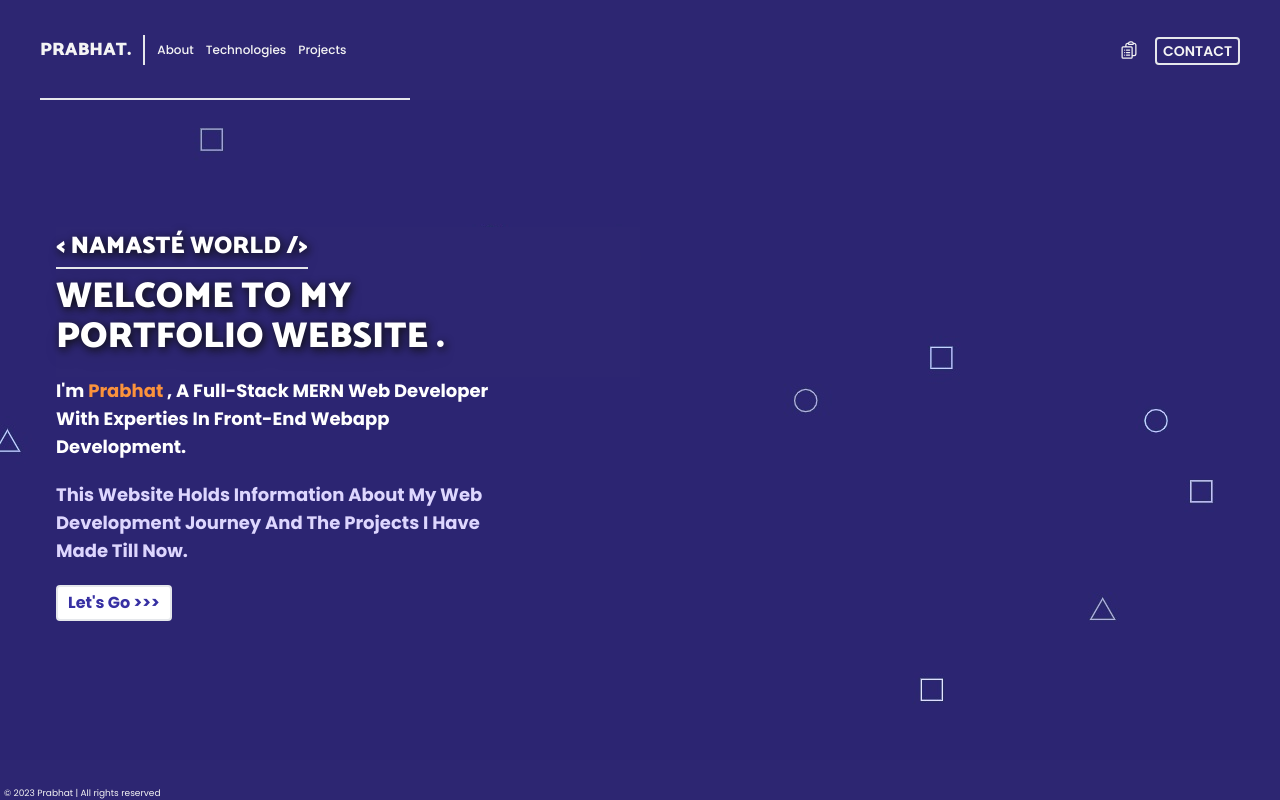
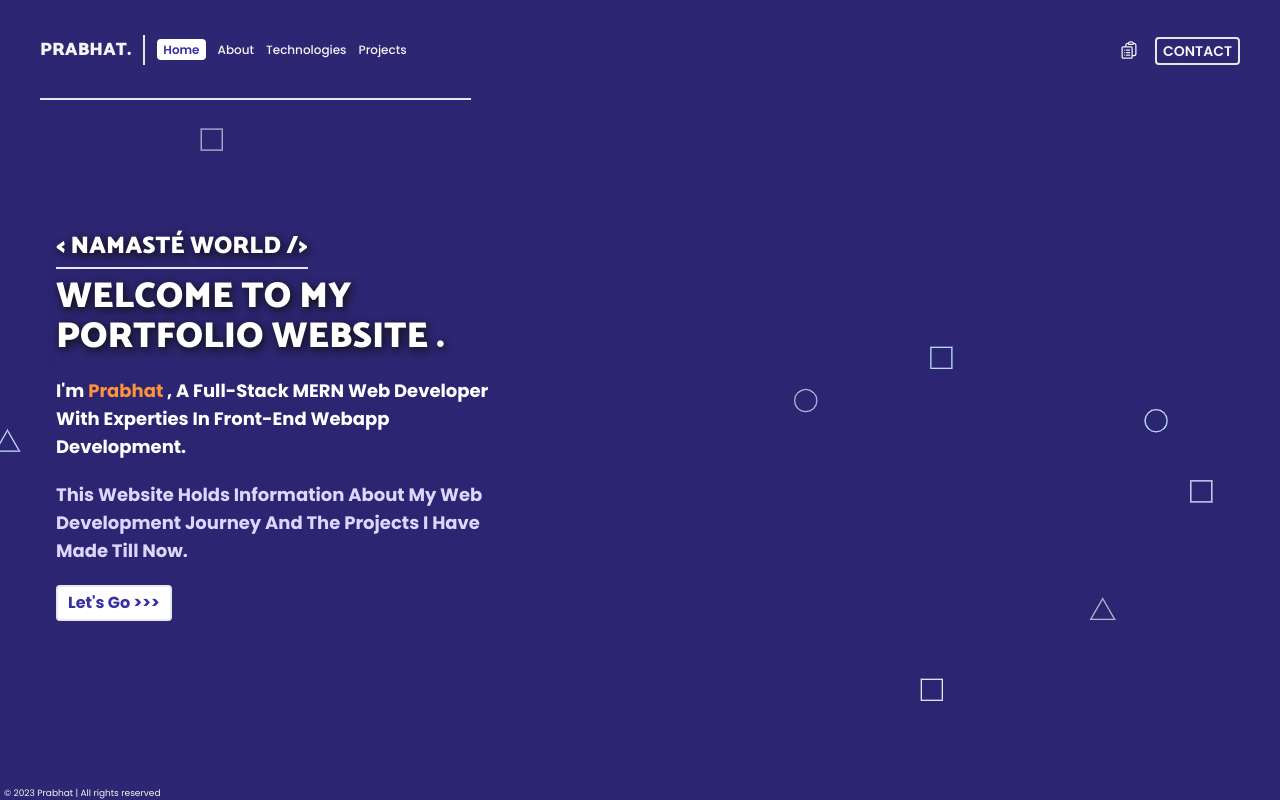
Before and after one commit to Gohan-18/Portfolio-WebsiteV2.0, a React (Vite) app in the folder Portfolio-WebsiteV2.0/: page / in a window 1280 px wide. Built offline with nearby package versions, Linux system fonts and the light colour scheme.

Commit message:
added home button

```diff
--- a/Portfolio-WebsiteV2.0/src/components/Header.tsx
+++ b/Portfolio-WebsiteV2.0/src/components/Header.tsx
@@ -1,13 +1,11 @@
 import { useContext, useEffect } from "react";
 import { useNavigate } from "react-router-dom";
 import { AppContext } from "../App";
-import HeroImg from "../assets/Hero-Image.png"
+import HeroImg from "../assets/Hero-Image.png";
 const Header = () => {
-
   const { activeFilter, setActiveFilter } = useContext(AppContext);
   const navigate = useNavigate();
   // const { activeFilter } = useContext(AppContext);
-
 
   useEffect(() => {
     setActiveFilter("");
@@ -16,52 +14,56 @@ const Header = () => {
   // bg-small-screen-banner sm:bg-bubble-bg
   return (
     <>
-      <section className="z-5 animate__animated animate__fadeIn flex h-screen bg-polygon-bg w-full flex-wrap  bg-no-repeat px-4 lg:px-14">
-        <div
-          className="w-full lg:w-1/2 padding-top mt-20 md:mt-10 max-w-4xl lg:mt-20 pb-10 lg:pt-2 flex flex-col items-center justify-start lg:items-start lg:justify-center"
-        >
-          <div className="animate__animated animate__fadeInDown w-full bg-dark-blue flex items-center justify-center flex-col lg:items-start ">
-            <h2 className="hero-text w-full max-w-md lg:w-fit text-center lg:text-start border-b-2 font-catamaran md:pb-1 lg:pb-0 text-lg md:text-2xl font-black uppercase leading-8 lg:leading-10 text-white shadow-black drop-shadow-lg">
+      <section className="z-5 animate__animated animate__fadeIn flex h-screen w-full flex-wrap justify-center bg-polygon-bg  bg-no-repeat px-4 lg:px-14">
+        <section className="flex max-w-7xl justify-center ">
+          <div className="padding-top mt-20 flex w-full flex-col  items-center justify-start pb-10 md:mt-10 lg:mt-20 lg:w-1/2 lg:items-start lg:justify-center lg:pt-2">
+            <div className="animate__animated animate__fadeInDown flex w-full flex-col items-center justify-center bg-dark-blue lg:items-start ">
+              <h2 className="hero-text w-full max-w-md border-b-2 text-center font-catamaran text-lg font-black uppercase leading-8 text-white shadow-black drop-shadow-lg md:pb-1 md:text-2xl lg:w-fit lg:pb-0 lg:text-start lg:leading-10">
                 {`< Namasté world />`}
               </h2>
               {/* <h2 className=" line-throug w-fit pt-16 font-poppins text-sm font-medium uppercase leading-6 text-orange-400 shadow-black drop-shadow-lg">
               {`< Hello world />`}
             </h2> */}
-            <h2 className="hero-text text-center max-w-md lg:text-start w-full pt-2 font-catamaran text-3xl md:text-4xl font-black uppercase leading-8 lg:leading-10 text-white shadow-black drop-shadow-lg">
+              <h2 className="hero-text w-full max-w-md pt-2 text-center font-catamaran text-3xl font-black uppercase leading-8 text-white shadow-black drop-shadow-lg md:text-4xl lg:text-start lg:leading-10">
                 Welcome to my
               </h2>
-            <h2 className="hero-text text-center lg:text-start pb-5 font-catamaran text-2xl md:text-4xl font-black uppercase leading-10 text-white shadow-black drop-shadow-lg">
+              <h2 className="hero-text pb-5 text-center font-catamaran text-2xl font-black uppercase leading-10 text-white shadow-black drop-shadow-lg md:text-4xl lg:text-start">
                 portfolio website .
               </h2>
             </div>
-          <h3 className="animate__animated  animate__fadeInDown animate__delay-1s text-center lg:text-start pb-5 font-poppins text-sm md:text-lg font-bold capitalize leading-6 text-white max-w-md">
+            <h3 className="animate__animated  animate__fadeInDown animate__delay-1s max-w-md pb-5 text-center font-poppins text-sm font-bold capitalize leading-6 text-white md:text-lg lg:text-start">
               I'm <span className="text-orange-400 ">Prabhat</span> , a
-            Full-Stack <span title="MongoDB ExpressJS React NodeJs" >MERN</span> web developer with experties in Front-End webapp
-            development.
+              Full-Stack{" "}
+              <span title="MongoDB ExpressJS React NodeJs">MERN</span> web
+              developer with experties in Front-End webapp development.
             </h3>
-          <h3 className="animate__animated animate__fadeInDown animate__delay-2s text-center lg:text-start pb-5 font-poppins text-sm md:text-lg font-bold capitalize leading-6 text-violet-200 max-w-md">
-            This website holds information about my web development journey and
-            the projects i have made till now.
+            <h3 className="animate__animated animate__fadeInDown animate__delay-2s max-w-md pb-5 text-center font-poppins text-sm font-bold capitalize leading-6 text-violet-200 md:text-lg lg:text-start">
+              This website holds information about my web development journey
+              and the projects i have made till now.
             </h3>
             <button
-            className= "animate__animated animate__fadeIn animate__delay-3s w-fit rounded border-2 bg-white px-2.5 py-1 font-poppins text-base font-bold leading-6 text-indigo-800 transition-all duration-300 hover:bg-orange-500 hover:text-wht  "
-            onClick={() => navigate('/About')}
+              className="animate__animated animate__fadeIn animate__delay-3s w-fit rounded border-2 bg-white px-2.5 py-1 font-poppins text-base font-bold leading-6 text-indigo-800 transition-all duration-300 hover:bg-orange-500 hover:text-wht  "
+              onClick={() => navigate("/About")}
             >
               {`Let's Go >>>`}
             </button>
           </div>
 
-        <div className="animate__animated animate__fadeIn h-full hidden lg:flex items-center justify-center pb-14  lg:w-1/2 w-full">
+          <div className="animate__animated animate__fadeIn hidden h-full w-full items-center justify-center pb-14  lg:flex lg:w-1/2">
             <span>
               <img src={HeroImg} alt="Hero image" />
             </span>
-
           </div>
-        <div className='fixed bottom-0 left-1 hidden md:flex rounded-sm' >
-          <strong className={`text-xxs font-poppins font-normal ${activeFilter === 'Contact' ? "text-dark-blue" : "text-wht"} `} >
+          <div className="fixed bottom-0 left-1 hidden rounded-sm md:flex">
+            <strong
+              className={`font-poppins text-xxs font-normal ${
+                activeFilter === "Contact" ? "text-dark-blue" : "text-wht"
+              } `}
+            >
               © 2023 Prabhat | All rights reserved
             </strong>
           </div>
+        </section>
       </section>
     </>
   );
--- a/Portfolio-WebsiteV2.0/src/components/Navbar.tsx
+++ b/Portfolio-WebsiteV2.0/src/components/Navbar.tsx
@@ -70,7 +70,21 @@ function Navbar() {
                   PRABHAT.
                 </Link>
               </li>
-              {["About", "Technologies", "Projects"].map((item, index) => (
+              <li>
+                  <Link
+                    to={`/`}
+                    // href={`#${item}`}
+                    onClick={() => setActiveFilter("")}
+                    className={`cursor-pointer rounded font-poppins text-xs font-medium ${
+                      activeFilter === ""
+                        ? "bg-white px-1.5 py-0.5 text-sm font-semibold text-indigo-800 "
+                        : "hover:bg-white hover:px-1.5 hover:py-0.5 hover:text-sm hover:font-semibold hover:text-indigo-800"
+                    } text-center leading-6 transition-all duration-500 `}
+                  >
+                    Home
+                  </Link>
+                </li>
+              {[ "About", "Technologies", "Projects"].map((item, index) => (
                 <li key={index}>
                   <Link
                     to={`/${item}`}
@@ -116,6 +130,22 @@ function Navbar() {
             toggle ? " h-screen" : "h-0"
           } border-b-8 border-wht transition-all duration-500 `}
         >
+          <Link
+              to={`/`}
+              onClick={() => {
+                setActiveFilter('');
+                setToggle(!toggle);
+              }}
+              className={`cursor-pointer rounded font-poppins text-sm font-medium uppercase ${
+                activeFilter === ""
+                  ? "bg-white px-1.5 py-0.5 text-sm font-semibold text-indigo-800 "
+                  : "hover:bg-white hover:px-1.5 hover:py-0.5 hover:text-sm hover:font-semibold hover:text-indigo-800"
+              } text-center leading-6 transition-all duration-300 ${
+                toggle ? "visible" : "invisible"
+              } `}
+            >
+              Home
+          </Link>
           {["About", "Technologies", "Projects"].map((item, index) => (
             <Link
               key={index}
--- a/Portfolio-WebsiteV2.0/tailwind.config.cjs
+++ b/Portfolio-WebsiteV2.0/tailwind.config.cjs
@@ -33,6 +33,9 @@ module.exports = {
       },
       borderRadius: {
         'custom' : '80px'
+      },
+      screens: {
+        'md' : '850px'
       }
     },
   },
```
Lines whose indentation alone changed are shown as unchanged.
